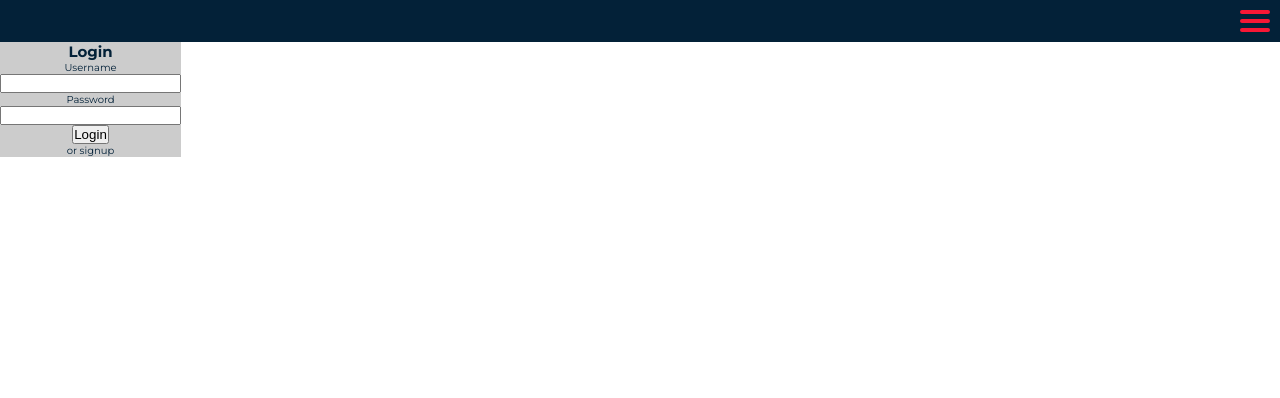
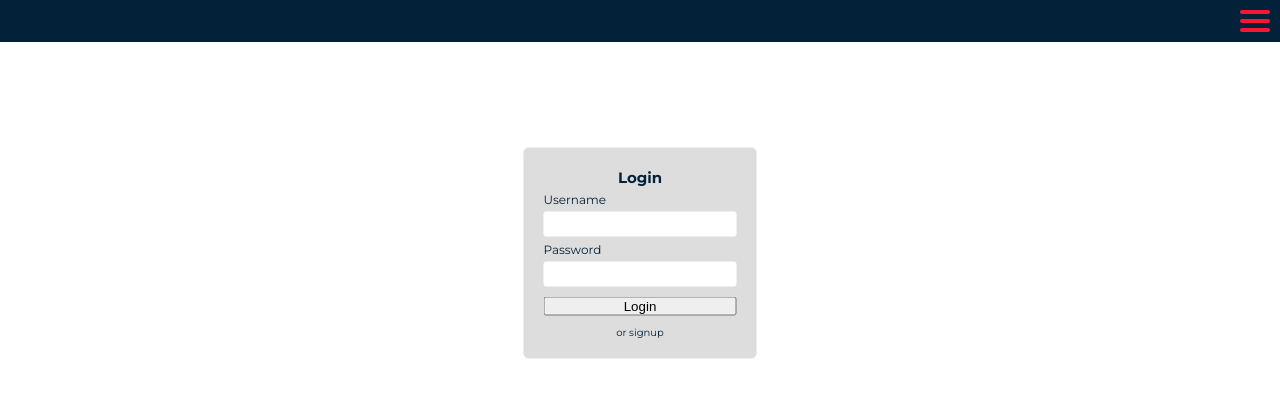
Before and after one commit to sFaizi/aggilo, a React (Vite) app in the folder frontend/: page / in a window 1280 px wide. Shown: the top 398 px of the page. Built offline with nearby package versions, Linux system fonts and the light colour scheme.

Commit message:
Auth style

```diff
--- a/frontend/src/features/Authenticate.jsx
+++ b/frontend/src/features/Authenticate.jsx
@@ -36,7 +36,7 @@ const Authenticate = () => {
           {loginView ? (
             <div className={styles.login}>
               <h2>Login</h2>
-              <div>
+              <div className={styles.field}>
                 <label>Username</label>
                 <input
                   onChange={handleFormChange}
@@ -44,7 +44,7 @@ const Authenticate = () => {
                   type="text"
                 ></input>
               </div>
-              <div>
+              <div className={styles.field}>
                 <label>Password</label>
                 <input
                   onChange={handleFormChange}
@@ -56,7 +56,7 @@ const Authenticate = () => {
           ) : (
             <div className={styles.signup}>
               <h2>Signup</h2>
-              <div>
+              <div className={styles.field}>
                 <label>Name</label>
                 <input
                   onChange={handleFormChange}
@@ -64,7 +64,7 @@ const Authenticate = () => {
                   type="text"
                 ></input>
               </div>
-              <div>
+              <div className={styles.field}>
                 <label>Email</label>
                 <input
                   onChange={handleFormChange}
@@ -72,7 +72,7 @@ const Authenticate = () => {
                   type="email"
                 ></input>
               </div>
-              <div>
+              <div className={styles.field}>
                 <label>Password</label>
                 <input
                   onChange={handleFormChange}
@@ -80,7 +80,7 @@ const Authenticate = () => {
                   type="password"
                 ></input>
               </div>
-              <div>
+              <div className={styles.field}>
                 <label>Year of birth</label>
                 <input
                   onChange={handleFormChange}
--- a/frontend/src/features/Authenticate.module.css
+++ b/frontend/src/features/Authenticate.module.css
@@ -1,4 +1,38 @@
 .container {
-  background-color: var(--tertiary);
-  max-width: min-content;
+  position: relative;
 }
+
+.form {
+  background-color: var(--tertiary2);
+  position: absolute;
+  top: 50%;
+  left: 50%;
+  transform: translate(-50%, 50%);
+  padding: 2rem;
+  border-radius: 0.5rem;
+  display: grid;
+  gap: 1rem;
+}
+
+.field {
+  display: grid;
+  font-size: 1.2rem;
+  text-align: left;
+  row-gap: 0.5rem;
+}
+
+.field input {
+  padding: 0.5rem 0.8rem 0.5rem 0.8rem;
+  border: none;
+  border-radius: 3px;
+}
+
+.field input:focus {
+  outline: none;
+}
+
+.login,
+.signup {
+  display: grid;
+  gap: 0.5rem;
+}
```
